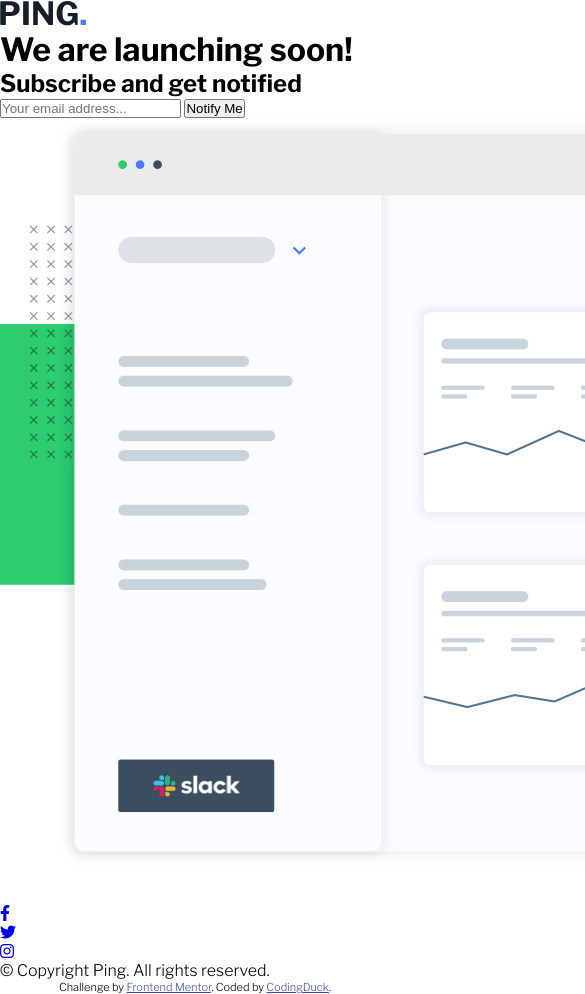
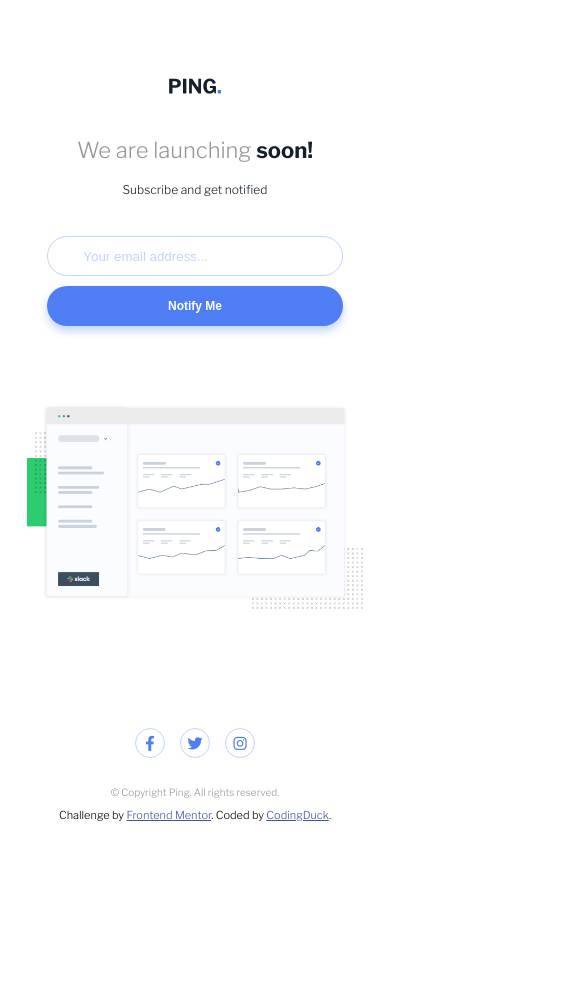
Before and after one commit to KaskaS-O/ping-comming-soon-page, a plain HTML site: page index.html in a window 390 px wide. Shown: the top 994 px of the page, 585 px wide, since content can reach past the window. After the commit the page ends 844 px from the top, so only its background shows below. Drawn offline with nearby package versions, Linux system fonts and the light colour scheme.

Commit message:
Create basic mobile layout

```diff
--- a/index.html
+++ b/index.html
@@ -18,8 +18,10 @@
 </head>
 <body>
   <header class="header">
-    <img src="./images/logo.svg" alt="" class="header__logo">
-    <h1 class="header__title">We are launching soon!</h1>
+    <div class="header__logo">
+      <img src="./images/logo.svg" alt="">
+    </div>
+    <h1 class="header__title">We are launching <strong>soon!</strong></h1>
     <h2 class="header__subtitle">Subscribe and get notified</h2>
   </header>
   <main class="content">
@@ -27,7 +29,7 @@
       <form action="submit" class="subscription__form">
         <input type="text" class="subscription__input" placeholder="Your email address..." />
         <p class="subscription__msg"></p>
-        <button type="submit" class="subscritpion__btn">Notify Me</button>
+        <button type="submit" class="subscription__btn">Notify Me</button>
       </form>
     </div>
 
--- a/sass/_base.scss
+++ b/sass/_base.scss
@@ -1,3 +1,4 @@
 body {
     font-family: 'Libre Franklin', sans-serif;
+    font-size: 10px;
 }
--- a/sass/style.scss
+++ b/sass/style.scss
@@ -2,11 +2,120 @@
 @import 'variables';
 @import 'base';
 
-.subscription__msg {
-    display: none;
+.header {
+    min-height: 20vh;
+    padding: 20% 15% 5%;
+    text-align: center;
+
+    &__logo {
+        padding-bottom: 15%;
+
+        img {
+            height: 1.6em;
+        }
+    }
+
+    &__title {
+        font-size: 2.2em;
+        font-weight: 300;
+        color: $gray;
+
+        strong {
+            color: $dark-blue;
+        }
+    }
+
+    &__subtitle {
+        font-weight: 300;
+        font-size: 1.2em;
+        line-height: 4.5;
+        color: $dark-blue;
+    }
+}
+
+.subscription {
+    width: 76%;
+    margin: 0 auto;
+
+    &__form {
+        display: flex;
+        flex-wrap: wrap;
+        justify-content: center;
+    }
+
+    &__input, &__btn {
+        width: 100%;
+        height: 40px;
+        border-radius: 20px;
+    }
+
+    &__input {
+        padding-left: 12%;
+        margin-bottom: 10px;
+        border: 1px solid $pale-blue;
+
+    }
+
+    ::placeholder {
+        color: $pale-blue;
+        font-size: 1em;
+    }
+
+    &__msg {
+        display: none;
+    }
+
+    &__btn {
+        background-color: $blue;
+        border: none;
+        color: white;
+        font-weight: 600;
+        font-size: 1.2em;
+        box-shadow: 0 5px 10px $pale-blue;
+    }
+
+}
+
+.image {
+    width: 86%;
+    margin: 20% auto;
+
+    &__img {
+        width: 100%;
+    }
+}
+
+.socials {
+    margin: 30% auto 7%;
+    display: flex;
+    justify-content: space-between;
+    width: 120px;
+
+    &__icon {
+        position: relative;
+        width: 30px;
+        height: 30px;
+        border: 1px solid $pale-blue;
+        border-radius: 50%;
+        font-size: 1.5em;
+        text-align: center;
+        line-height: 30px;
+
+        a {
+            color: $blue;
+        }
+    }
+}
+
+.copyright {
+    color: $gray;
+    text-align: center;
+    font-size: 1em;
 }
 
 
-
-.attribution { font-size: 11px; text-align: center; }
-.attribution a { color: hsl(228, 45%, 44%); }
+.footer {
+    padding: 10px;
+    .attribution { font-size: 11px; text-align: center; }
+    .attribution a { color: hsl(228, 45%, 44%); }
+}
```
Also changed, not shown: css/style.css.
